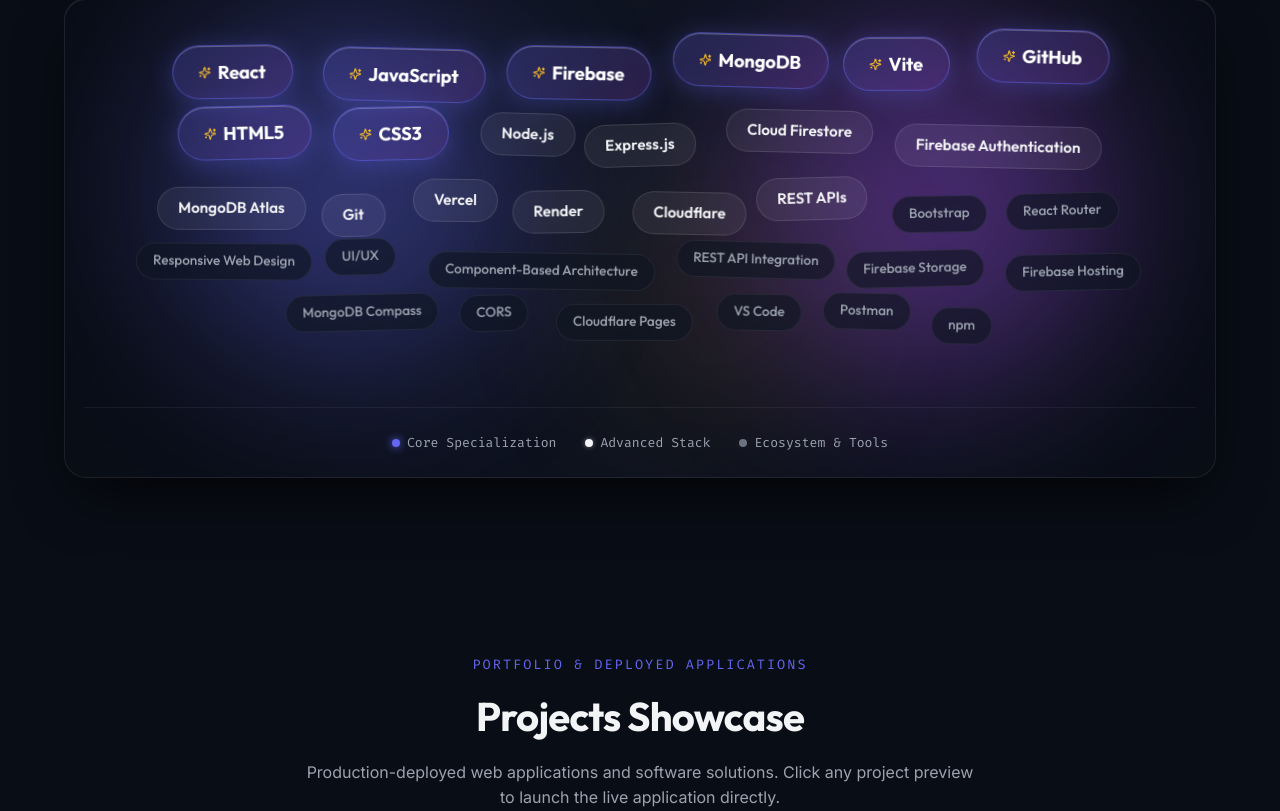
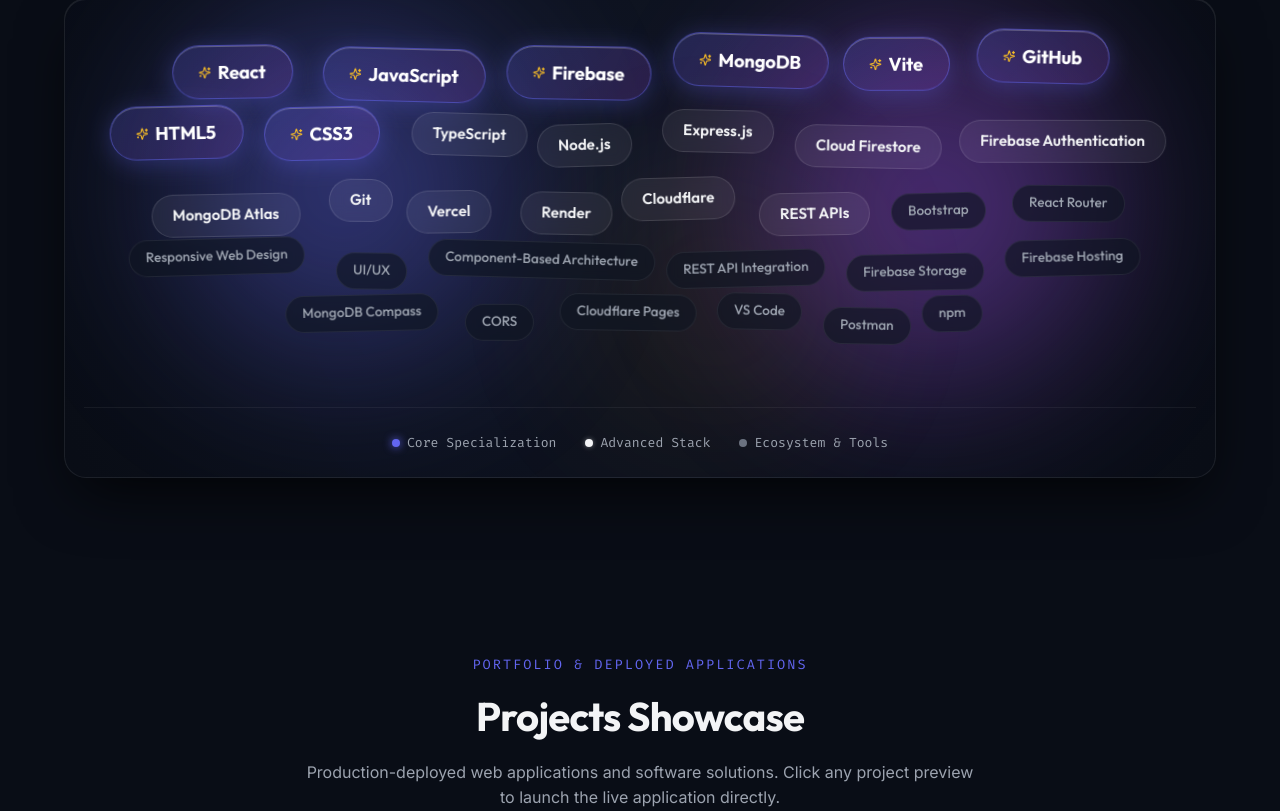
Before and after one commit to rnprahul/portfolio, a React (Vite) app: page / in a window 1280 px wide. Shown: the part 2049-2860 px from the top of the page. Built offline with nearby package versions, Linux system fonts and the light colour scheme.

Commit message:
feat: add QuizForge project to showcase

```diff
--- a/src/data/portfolioData.js
+++ b/src/data/portfolioData.js
@@ -78,6 +78,7 @@
     { name: "CSS3", category: "frontend", tier: "primary" },
 
     // Secondary Tier
+    { name: "TypeScript", category: "frontend", tier: "secondary" },
     { name: "Node.js", category: "backend", tier: "secondary" },
     { name: "Express.js", category: "backend", tier: "secondary" },
     { name: "Cloud Firestore", category: "backend", tier: "secondary" },
@@ -288,6 +289,29 @@
       ],
       github: "https://github.com/rnprahul/UnitWise-Converter",
       liveDemo: "https://unit-wise-converter.vercel.app"
+    },
+    {
+      id: "quizforge",
+      name: "QuizForge",
+      tagline: "Interactive Online Quiz Platform with Timed Challenges & Leaderboards",
+      badge: "WEB APP",
+      category: "Online Quiz Platform",
+      description: "An interactive online quiz platform with timed quizzes, multiple categories, difficulty levels, scoring, answer review, quiz history, favorites, and a local leaderboard.",
+      image: "/assets/quizforge-preview.png",
+      techStack: [
+        "React",
+        "TypeScript",
+        "Vite",
+        "CSS",
+        "LocalStorage"
+      ],
+      highlights: [
+        "Multiple quiz categories, difficulty modes & per-question countdown timers",
+        "Real-time dynamic scoring, accuracy tracking & detailed answer reviews",
+        "Local leaderboard, quiz history & favorite questions with LocalStorage persistence"
+      ],
+      github: "https://github.com/rnprahul/QuizForge",
+      liveDemo: "https://quiz-forge-tau-drab.vercel.app/"
     }
   ]
 };
```
Also changed, not shown: public/assets/quizforge-preview.png (added).
